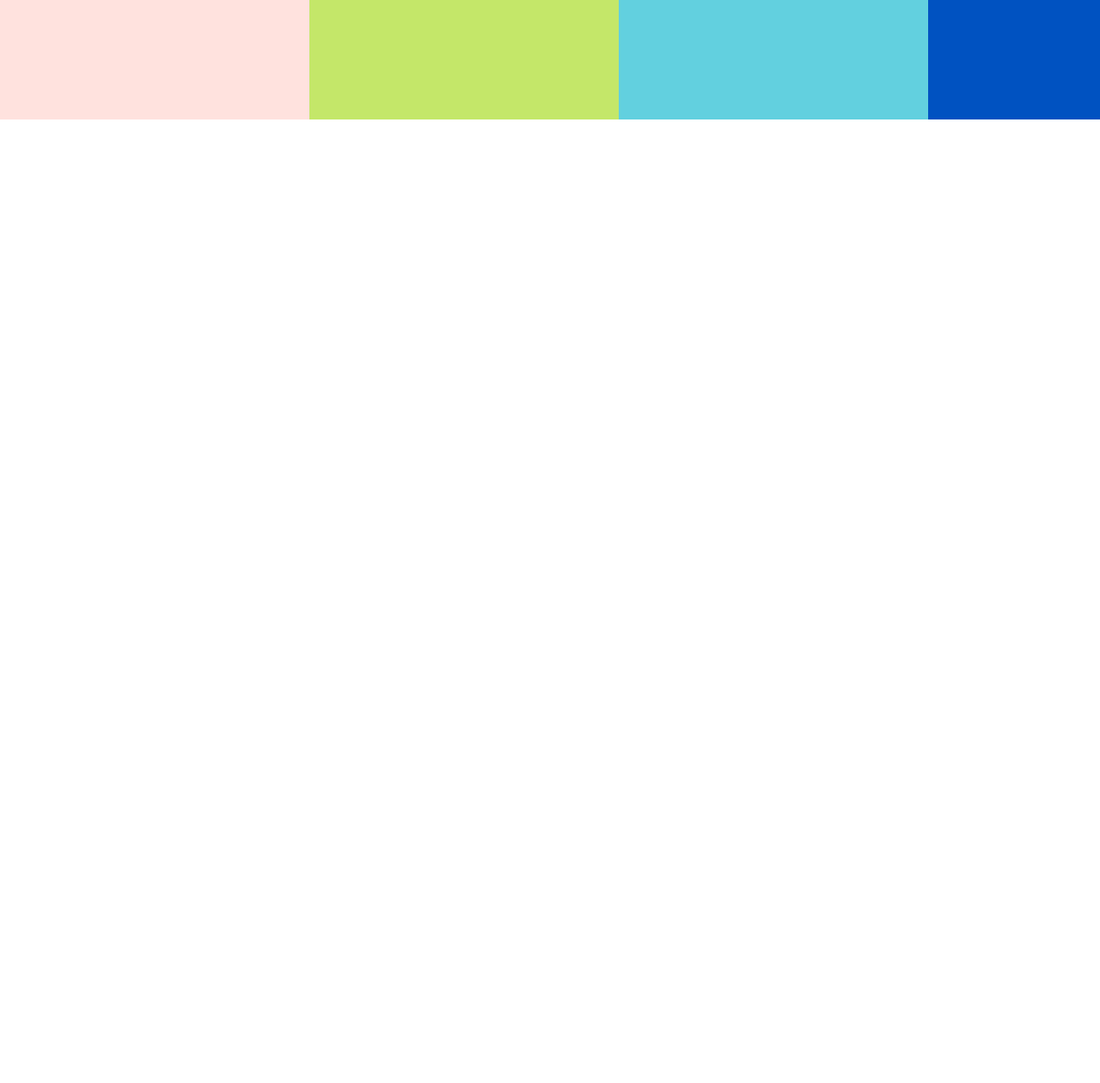
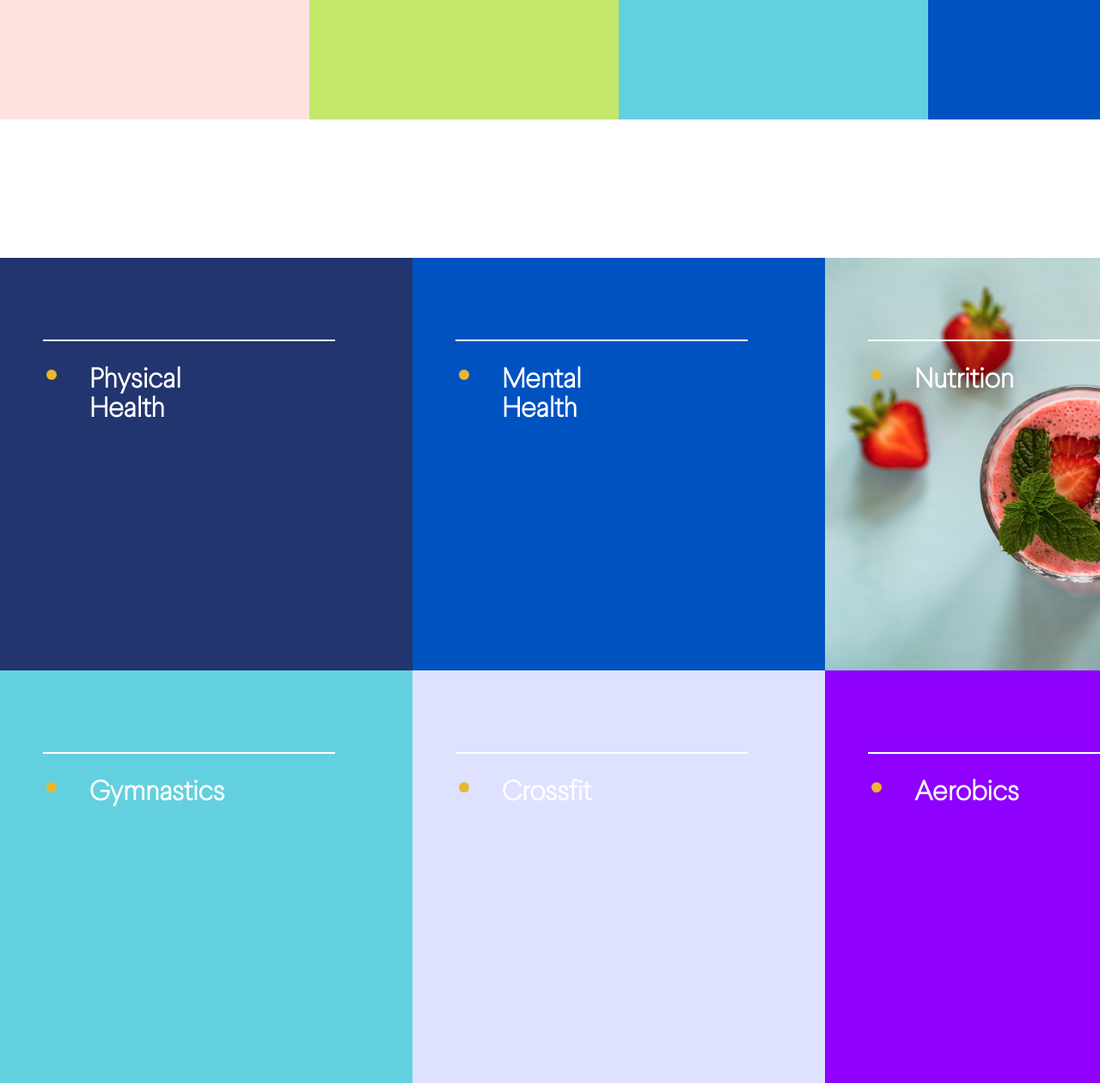
Before and after one commit to DmitriyHloshkin/ThriveTalk, a plain HTML site: page index.html in a window 1280 px wide. Shown: the part 2147-3407 px from the top of the page at 86% size. Before the commit the page ends 2447 px from the top, so only its background shows below. Drawn offline with nearby package versions, Linux system fonts and the light colour scheme.

Commit message:
end section four

```diff
--- a/css/style.css
+++ b/css/style.css
@@ -230,7 +230,7 @@ html {
     width: 525px;
 }
 
-/* section four */
+/* section third */
 
 .section_third {
     height: 1000px;
@@ -305,6 +305,7 @@ html {
     left: 54px;
     top: 100px;
     background: #E9B730;
+    border-radius: 50%;
 }
 
 .section_third .container .help_list li::after {
@@ -318,7 +319,7 @@ html {
     box-shadow: inset 0px -1px 0px #FFFFFF;
 }
 
-.help_list li:first-child{
+.help_list li:first-child {
     background: #FFE2DE;
 }
 
@@ -333,3 +334,80 @@ html {
 .help_list li:nth-child(4) {
     background: #0052C1;
 }
+
+/* section four*/
+
+.section_four {
+    height: 960px;
+}
+
+.section_four .container .help_list {
+    display: flex;
+    flex-flow: row wrap;
+}
+
+.section_four .container .help_list li {
+    position: relative;
+    width: 480px;
+    height: 480px;
+    border: none;
+    font-family: Larsseit;
+    font-size: 32px;
+    line-height: 34px;
+    letter-spacing: -0.006em;
+    color: #FFFFFF;
+    padding-top: 126px;
+    padding-left: 104px;
+    list-style-type: none;
+    font-weight: bold;
+}
+
+.section_four .container .help_list li pre {
+    font-family: Larsseit;
+}
+
+.section_four .container .help_list li::before {
+    content: "";
+    position: absolute;
+    width: 12px;
+    height: 12px;
+    left: 54px;
+    top: 130px;
+    background: #E9B730;
+    border-radius: 50%;
+}
+
+.section_four .container .help_list li::after {
+    content: "";
+    position: absolute;
+    width: 340px;
+    height: 96px;
+    left: 50px;
+    top: 0px;
+    border-bottom: 1px solid #FFFFFF;
+    box-shadow: inset 0px -1px 0px #FFFFFF;
+}
+
+.section_four .help_list li:first-child {
+    background: #22356F;
+}
+
+.section_four .help_list li:nth-child(2) {
+    background: #0052C1;
+}
+
+.section_four .help_list li:nth-child(3) {
+    background: url('../template/img/strawberry_section_four.jpg') center center/cover no-repeat;
+}
+
+.section_four .help_list li:nth-child(4) {
+    background: #62D0DF;
+}
+
+.section_four .help_list li:nth-child(5) {
+    background: #DEE1FF;
+}
+
+.section_four .help_list li:nth-child(6) {
+    background: #8F00FF;
+}
--- a/index.html
+++ b/index.html
@@ -92,6 +92,20 @@
             </ul>
         </div>
     </section>
+
+    <section class="section_four">
+        <div class="container">
+
+            <ul class="help_list">
+                <li><pre>Physical <br>Health</pre></li>
+                <li><pre>Mental <br>Health</pre></li>
+                <li>Nutrition</li>
+                <li>Gymnastics</li>
+                <li>Crossfit</li>
+                <li>Aerobics</li>
+            </ul>
+        </div>
+    </section>
 </body>
 
 </html>
```
Also changed, not shown: template/img/strawberry_section_four.jpg (added).
